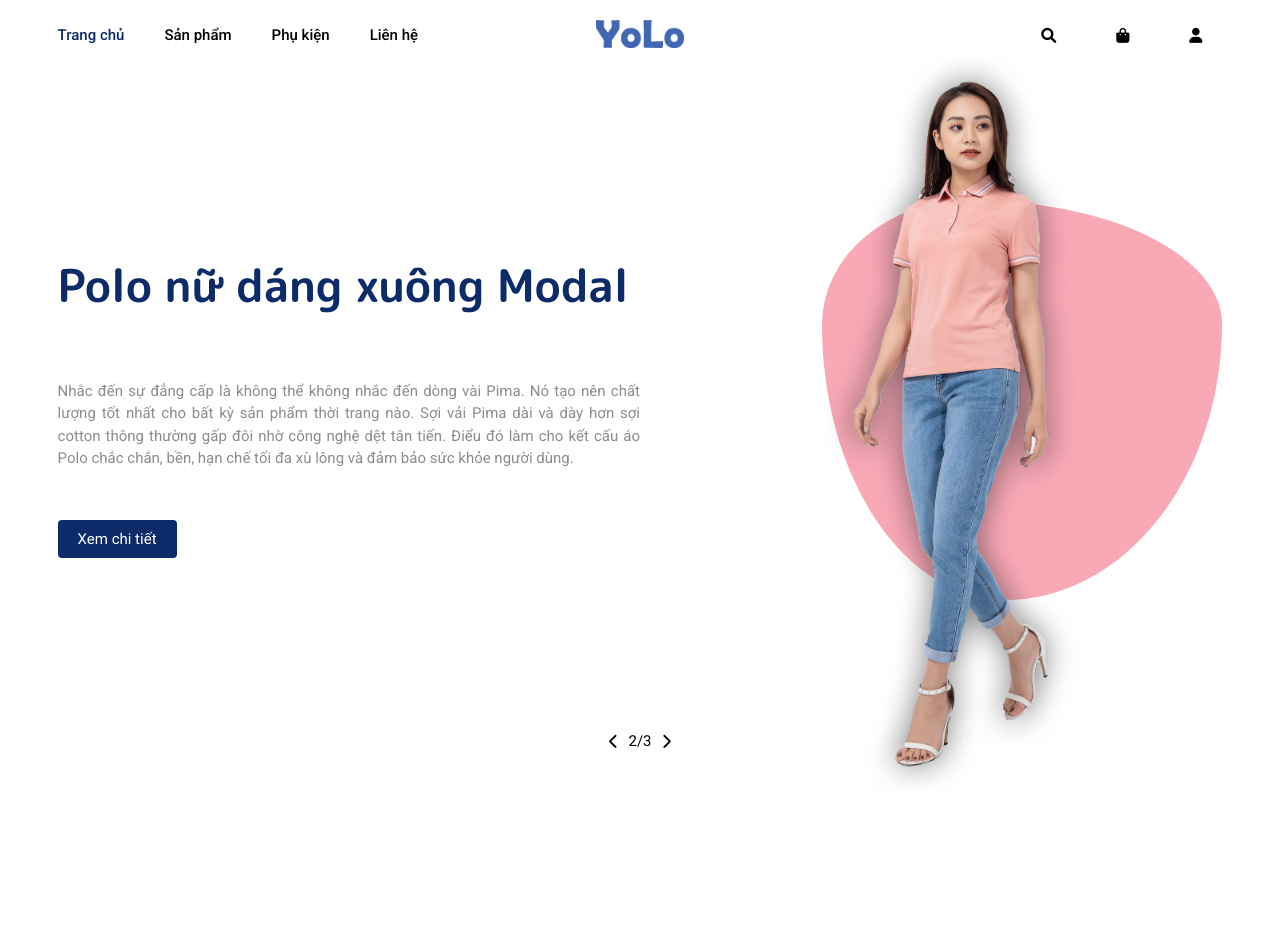
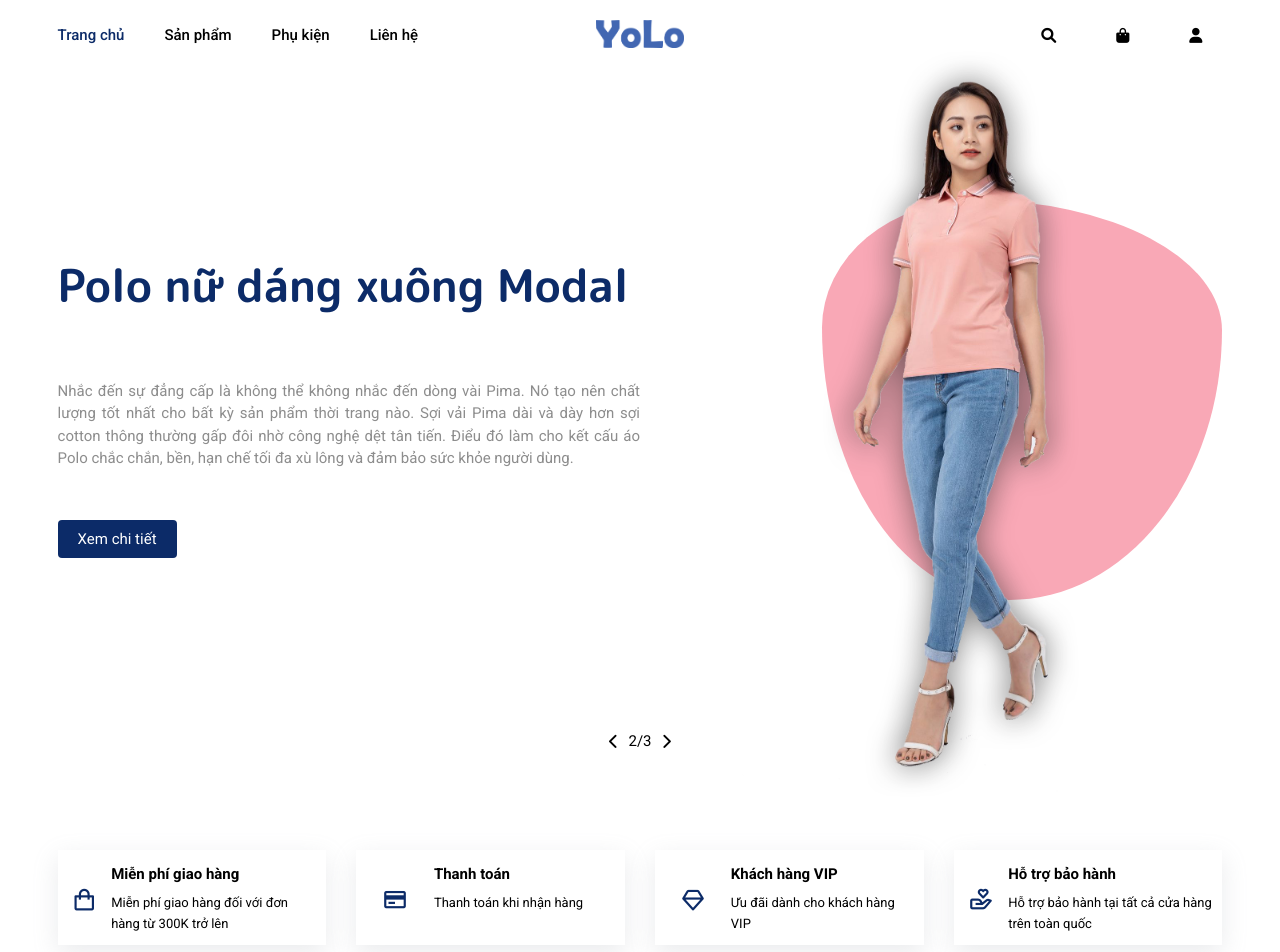
Before and after one commit to nguyenducde/shopping-authentic, a React (Create React App) app: page / in a window 1280 px wide. Shown: the top 952 px of the page. Built offline with nearby package versions, Linux system fonts and the light colour scheme.

Commit message:
C8 - Policy Card

```diff
--- /dev/null
+++ b/src/assets/fake-data/policy-card.js
@@ -0,0 +1,24 @@
+
+const policyCard = [
+    {
+        name: 'Miễn phí giao hàng',
+        description: 'Miễn phí giao hàng đối với đơn hàng từ 300K trở lên',
+        icon: 'bx bx-shopping-bag',
+    },
+    {
+        name: 'Thanh toán',
+        description: 'Thanh toán khi nhận hàng',
+        icon: 'bx bx-credit-card',
+    },
+    {
+        name: 'Khách hàng VIP',
+        description: 'Ưu đãi dành cho khách hàng VIP',
+        icon: 'bx bx-diamond',
+    },
+    {
+        name: 'Hỗ trợ bảo hành',
+        description: 'Hỗ trợ bảo hành tại tất cả cửa hàng trên toàn quốc',
+        icon: 'bx bx-donate-heart',
+    }
+]
+export default policyCard
--- /dev/null
+++ b/src/components/PolicyCard.js
@@ -0,0 +1,18 @@
+import { NavLink } from "react-router-dom"
+
+export default function PolicyCard(props){
+
+    const { name, description, icon } = props
+
+    return (
+        <NavLink to='/policy' className='policy-card'>
+            <div className='policy-card__icon'>
+                <i className={icon}></i>
+            </div>
+            <div className='policy-card__info'>
+                <h3 className='policy-card__info__name'>{name}</h3>
+                <p className='policy-card__info__description'>{description}</p>
+            </div>
+        </NavLink>
+    )
+}
--- a/src/pages/Home.js
+++ b/src/pages/Home.js
@@ -1,11 +1,24 @@
 import Helmet from "../components/Helmet"
 import HomeSlider from "../components/HomeSlider"
 import homeSliderData from "../assets/fake-data/home-slider"
+import PolicyCard from "../components/PolicyCard"
+import policyCard from "../assets/fake-data/policy-card"
 
 export default function Home(){
     return (
         <Helmet title='Trang chủ'>
             <HomeSlider data={homeSliderData} control={true} autoRunSlide={true} />
+
+            <div className='container'>
+                <div className='policy'>
+                    {
+                        policyCard.map((item, index) => {
+                        return <PolicyCard name={item.name} description={item.description} icon={item.icon} key={index} />
+                        })
+                    }
+                </div>
+            </div>
+
         </Helmet>
     )
 }
--- /dev/null
+++ b/src/sass/_policy-card.scss
@@ -0,0 +1,34 @@
+@import './variables';
+
+.policy {
+    display: flex;
+    justify-content: space-between;
+
+    &-card {
+        box-shadow: $box-shadow;
+        width: calc(25% - 22.5px);
+        display: flex;
+        padding: 1.5rem 1rem 1rem 0;
+        transition: transform 0.5s ease;
+
+        &:hover {
+            transform: translateY(-1rem)
+        }
+        &__icon {
+            @include flex(center, center);
+            width: 30%;
+            font-size: 2.6rem;
+            color: $main-color;
+        }
+        &__info {
+            &__name {
+                font-size: 1.5rem;
+                padding-bottom: 1rem;
+            }
+            &__description {
+                font-size: 1.3rem;
+                line-height: 1.6;
+            }
+        }
+    }
+}
--- a/src/sass/app.scss
+++ b/src/sass/app.scss
@@ -2,5 +2,6 @@
 @import './header';
 @import './home-slider';
 @import './button';
+@import './policy-card';
 @import './footer';
 @import './variables';
```
